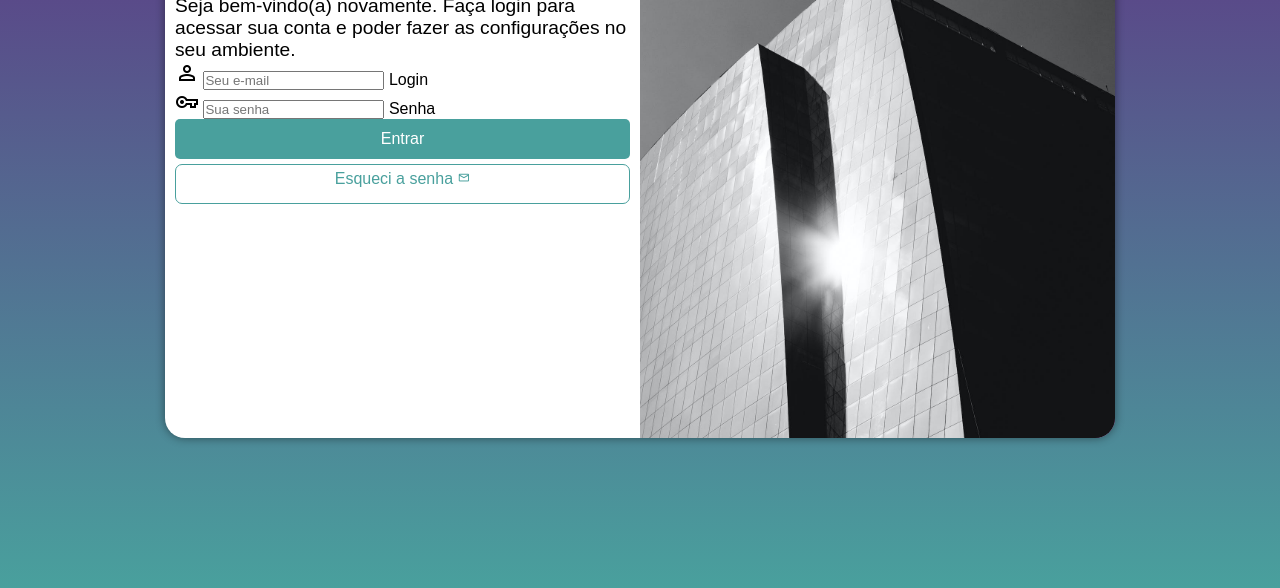
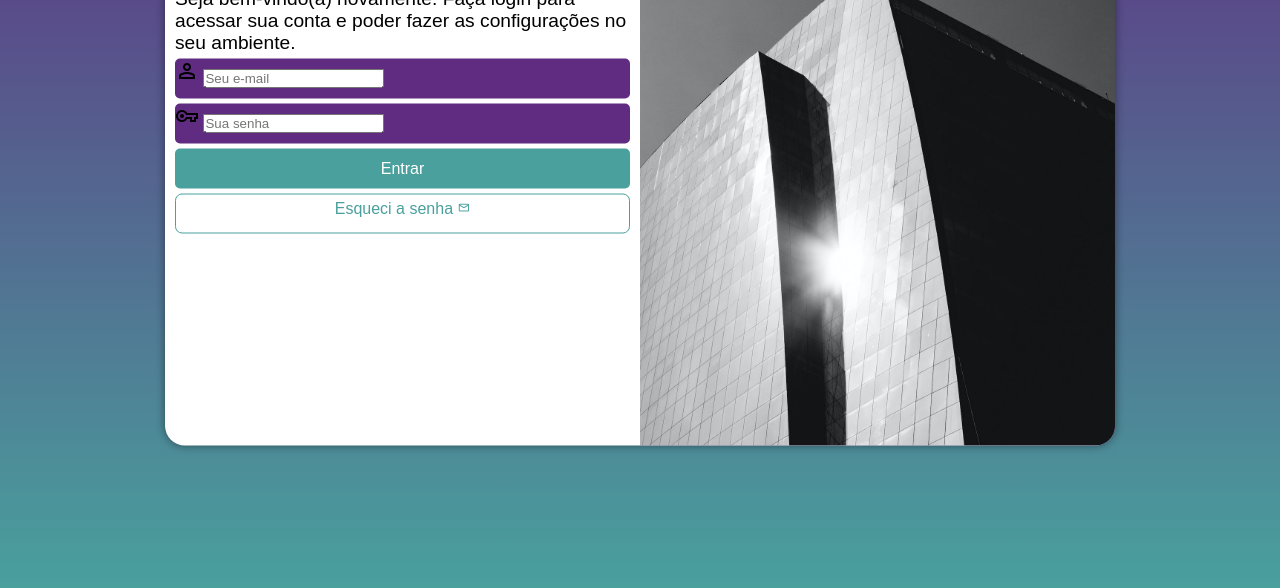
Before and after one commit to hannsmiller/projeto-login, a plain HTML site: page index.html in a window 1280 px wide. Shown: the part 212-800 px from the top of the page. Drawn offline with nearby package versions, Linux system fonts and the light colour scheme.

Commit message:
formatação do formulário

```diff
--- a/estilos/style.css
+++ b/estilos/style.css
@@ -23,7 +23,7 @@ main {
     width: 100vw;
 }
 
-#login {
+section#login {
     position: absolute;
     top: 50%;
     left: 50%;
@@ -32,7 +32,7 @@ main {
 
     background-color: white;
     width: 265px;
-    height: 500px;
+    height: 515px;
     border-radius: 20px;
     box-shadow: 0px 0px 10px rgba(0, 0, 0, 0.450);
 
@@ -60,6 +60,17 @@ div#formulario > h1 {
 
 div#formulario > p {
     font-size: 0.8em;
+}
+
+form > div.campo {
+    background-color: #5f2c82;
+    height: 40px;
+    border-radius: 5px;
+    margin: 5px 0px;
+}
+
+div.campo > label {
+    display: none;
 }
 
 form > input[type=submit] {
```
